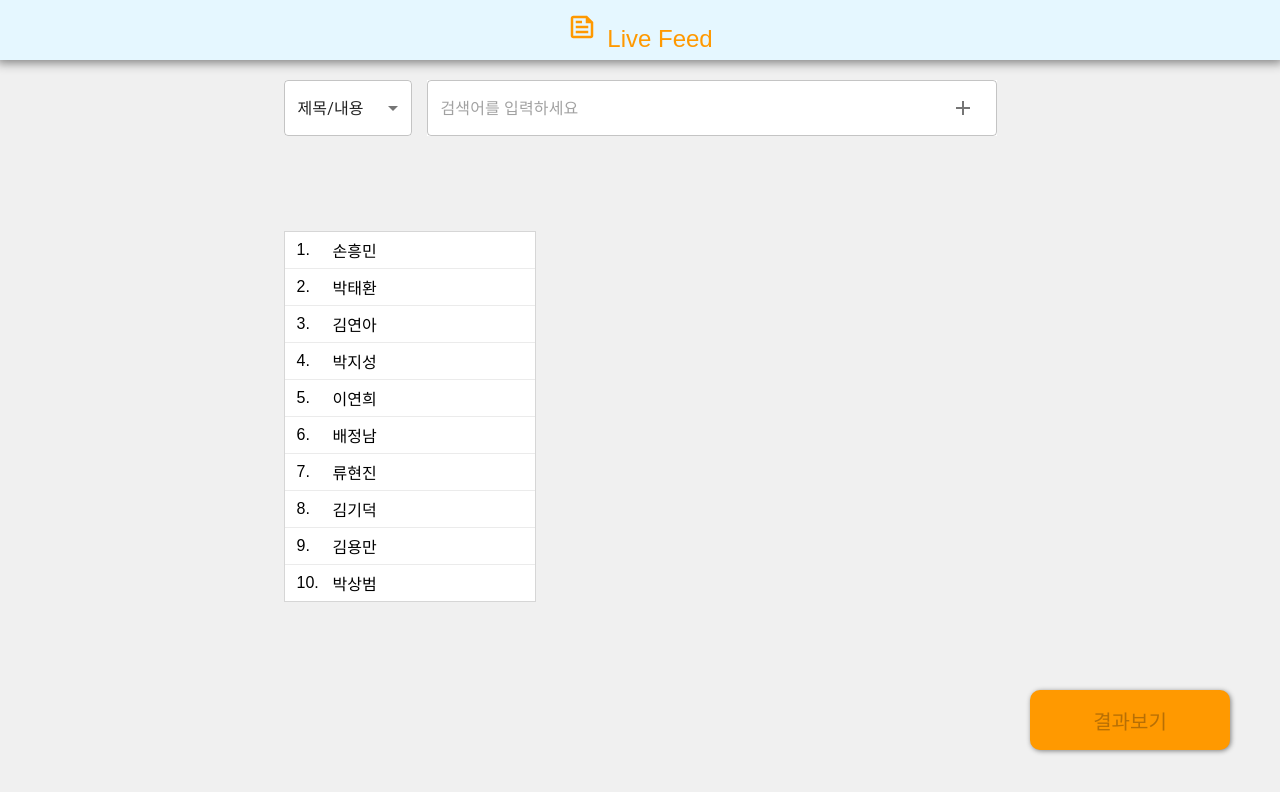
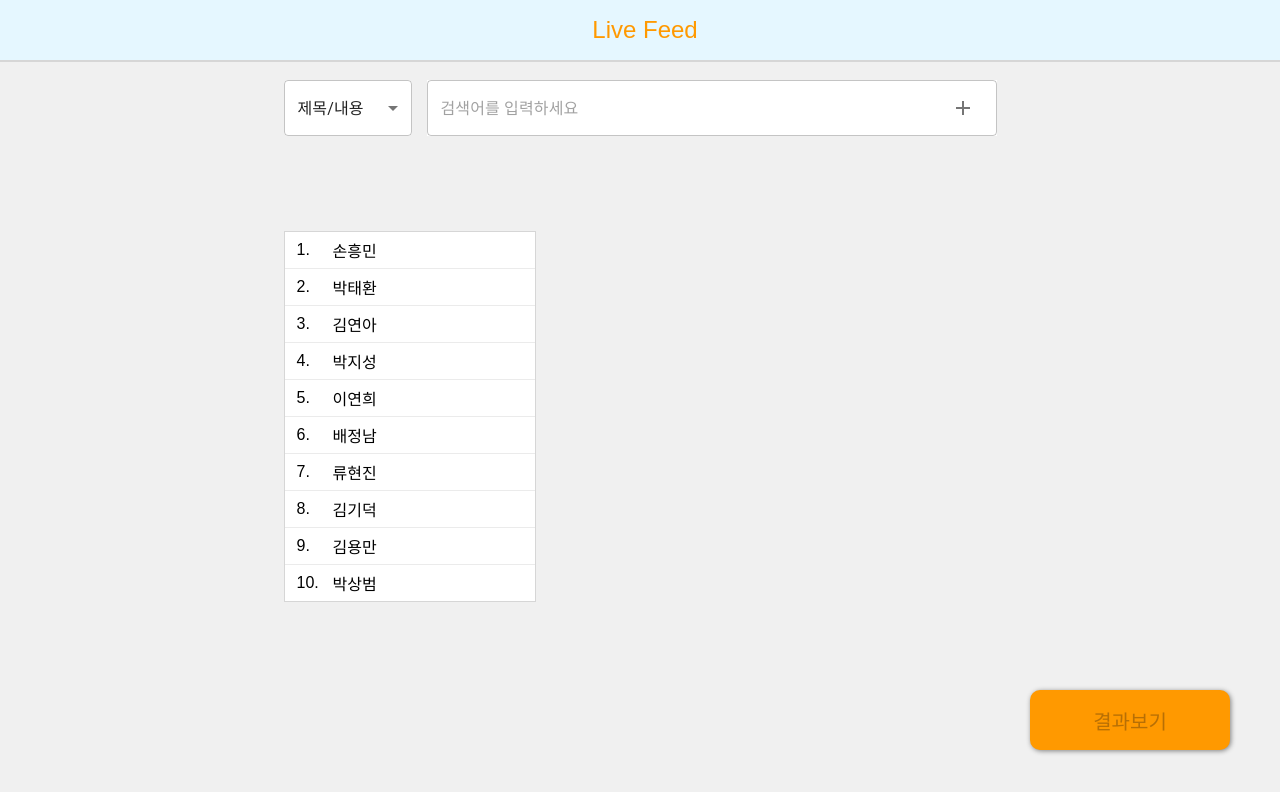
Before and after one commit to Live-Feed/live-feed-frontend, a React (Create React App) app: page / in a window 1280 px wide. Shown: the top 792 px of the page. Built offline with nearby package versions, Linux system fonts and the light colour scheme.

Commit message:
내비바 디자인

```diff
--- a/src/components/ui/NavBar.jsx
+++ b/src/components/ui/NavBar.jsx
@@ -12,7 +12,8 @@ const Nav = styled.nav`
   width: 100%;
   height: 60px;
   z-index: 100; /* 다른 요소 위에 나타나도록 설정 */
-  box-shadow: 0px 0px 10px 3px gray;
+  /* box-shadow: 0px 0px 10px 3px gray; */
+  border-bottom: 2px solid #d6d6d6;
 `;
 
 const Container = styled.div`
@@ -38,7 +39,7 @@ export default function NavBar() {
     <Nav>
       <Container>
         <LogoTitle onClick={() => navigate("/")}>
-          <LOGO width={"30px"} height={"40px"} fill={colors.secondary} />
+          {/* <LOGO width={"30px"} height={"40px"} fill={colors.secondary} /> */}
           <Title>Live Feed</Title>
         </LogoTitle>
       </Container>
```
